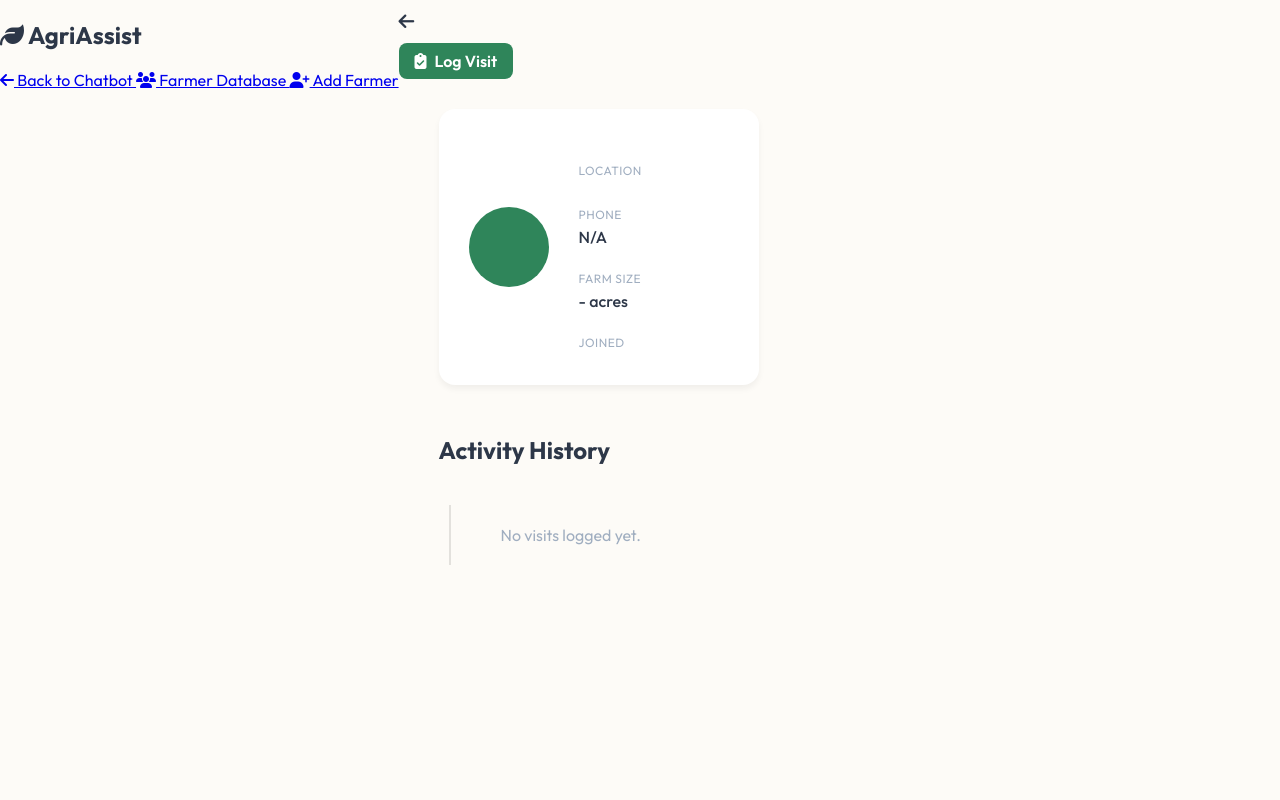
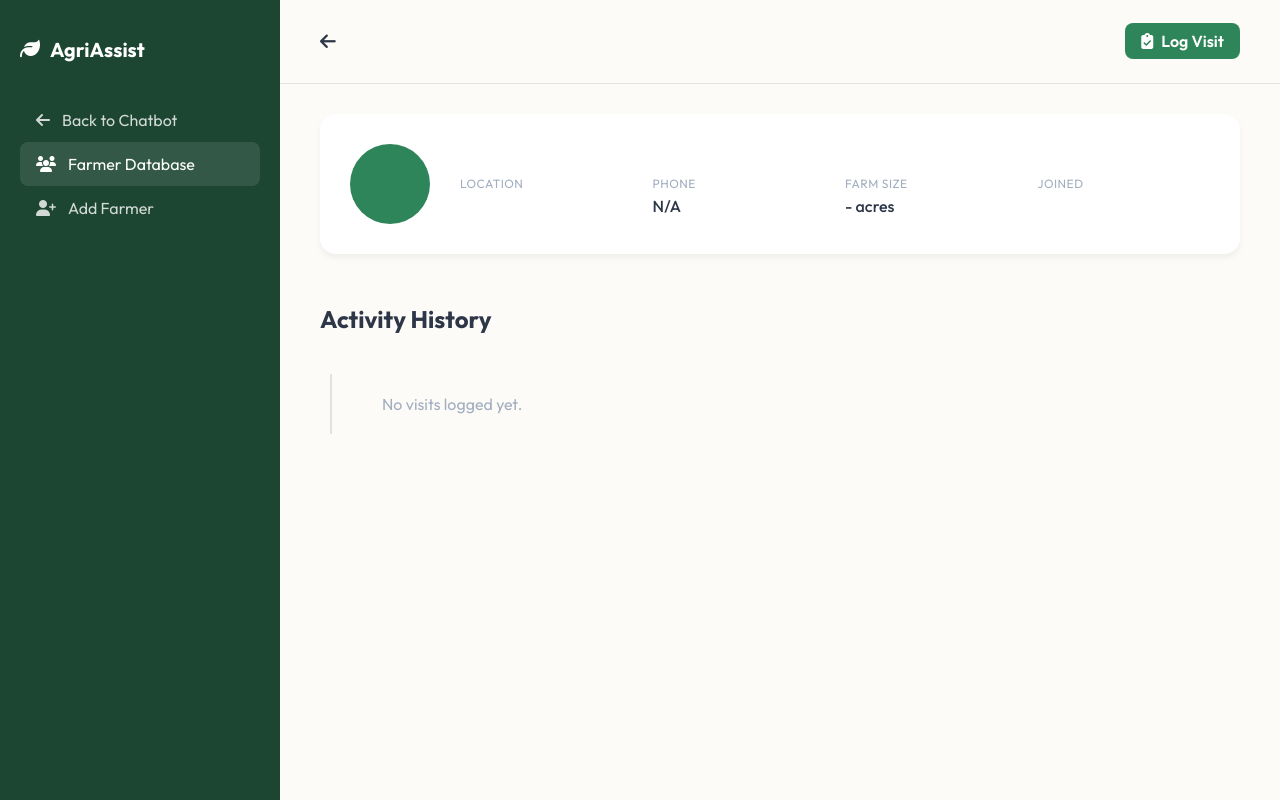
Before and after one commit to Lindoln007/AgriAssist-Chatbot, a Django app: template templates/farmers/farmer_detail.html in a window 1280 px wide. Run offline with Django 5.2, Linux system fonts and the light colour scheme; the template is opened without the code that fills it, so the values that code supplies are empty.

Commit message:
Restore missing sidebar styling in farmer_detail template

```diff
--- a/templates/farmers/farmer_detail.html
+++ b/templates/farmers/farmer_detail.html
@@ -39,6 +39,57 @@
             display: flex;
             height: 100vh;
             color: var(--text-main);
+        }
+
+        .sidebar {
+            width: 280px;
+            background: var(--sidebar-bg);
+            color: #FFFFFF;
+            display: flex;
+            flex-direction: column;
+            padding: 20px;
+            gap: 20px;
+        }
+
+        .sidebar-header h2 {
+            font-size: 20px;
+            display: flex;
+            align-items: center;
+            gap: 10px;
+            color: white;
+            text-decoration: none;
+        }
+
+        .nav-link {
+            display: flex;
+            align-items: center;
+            gap: 12px;
+            padding: 12px 16px;
+            color: rgba(255, 255, 255, 0.8);
+            text-decoration: none;
+            border-radius: 8px;
+            transition: all 0.2s;
+        }
+
+        .nav-link:hover,
+        .nav-link.active {
+            background: rgba(255, 255, 255, 0.1);
+            color: white;
+        }
+
+        .main-content {
+            flex: 1;
+            display: flex;
+            flex-direction: column;
+            overflow: hidden;
+        }
+
+        .header {
+            padding: 20px 40px;
+            border-bottom: 1px solid var(--border-color);
+            display: flex;
+            align-items: center;
+            justify-content: space-between;
         }
 
         .content-scroll {
```
